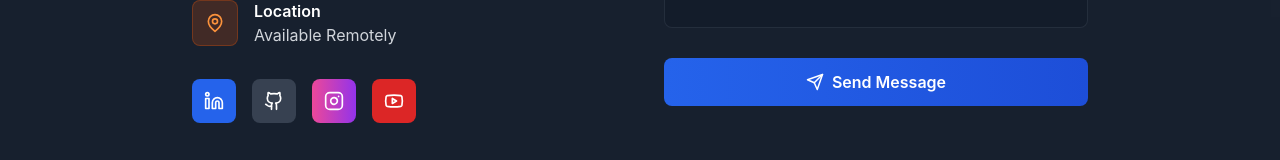
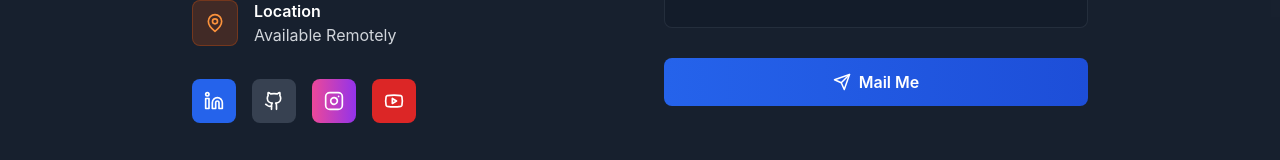
Before and after one commit to abhishekmixhra/Abhishek-DevOps, a React (Vite) app: page / in a window 1280 px wide. Shown: the part 6080-6240 px from the top of the page. Built offline with nearby package versions, Linux system fonts and the light colour scheme.

Commit message:
add mail me

```diff
--- a/src/components/Contact.tsx
+++ b/src/components/Contact.tsx
@@ -174,7 +174,7 @@ const Contact = () => {
                   className="w-full bg-gradient-to-r from-blue-600 to-blue-700 hover:from-blue-700 hover:to-blue-800 px-6 py-3 rounded-lg font-semibold transition-all duration-300 hover:scale-105 hover:shadow-xl flex items-center justify-center space-x-2 text-white"
                 >
                   <Send size={18} />
-                  <span>Send Message</span>
+                  <span>Mail Me</span>
                 </button>
               </form>
             </div>
```
